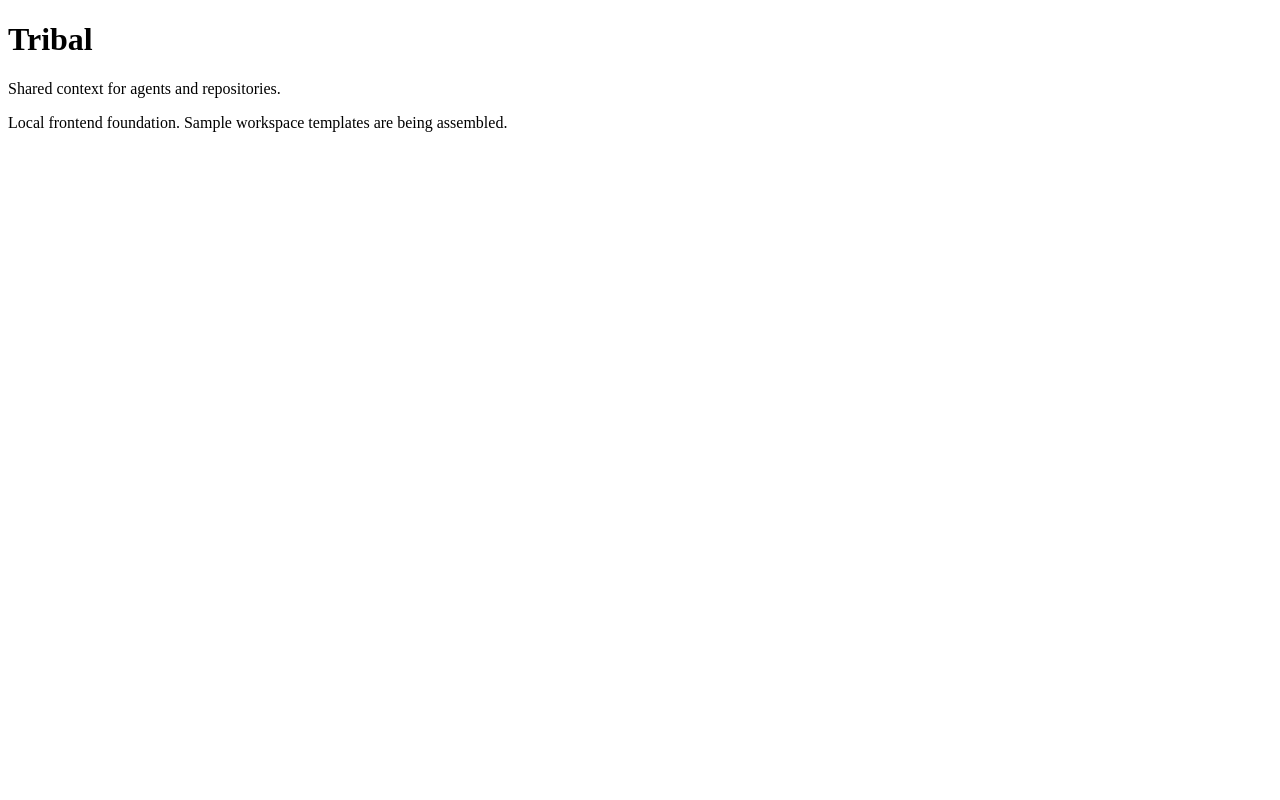
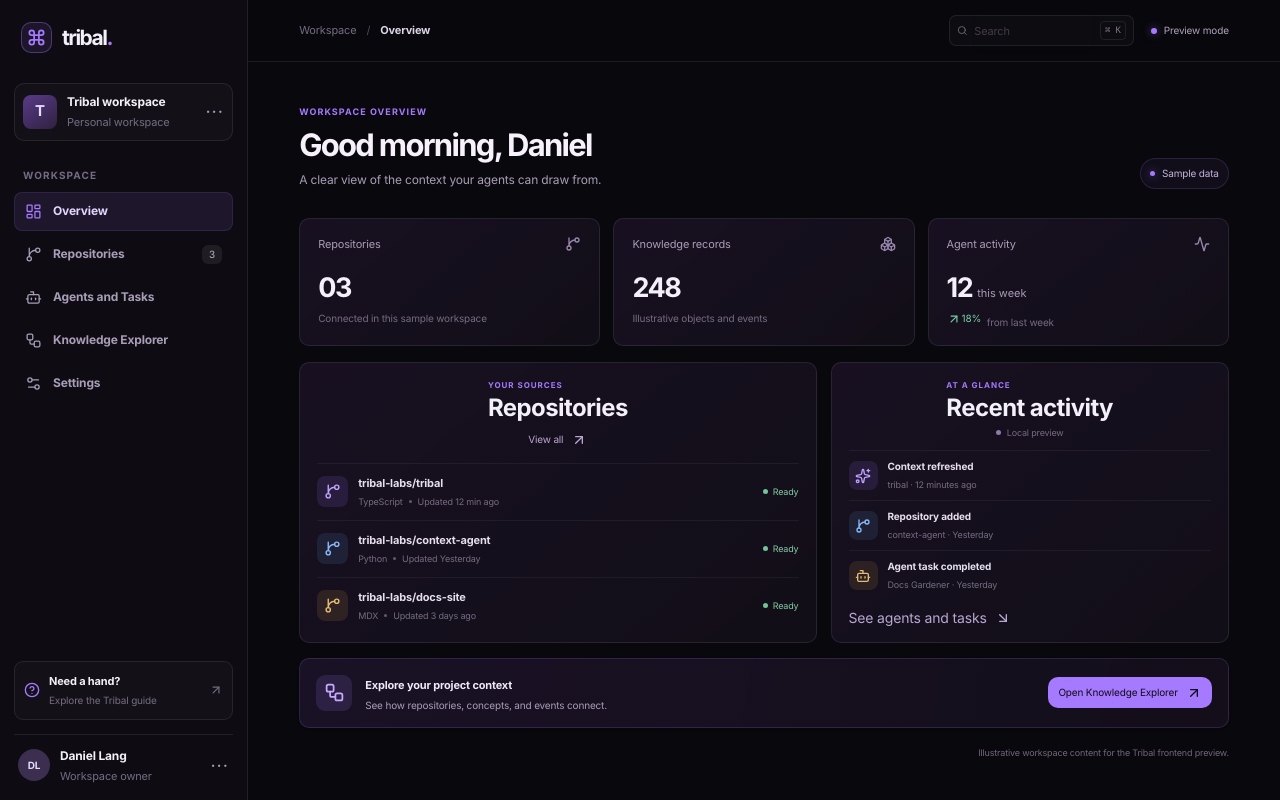
Before and after one commit to Dlang-max/Tribal, a React (Vite) app: page / in a window 1280 px wide. Built offline with nearby package versions, Linux system fonts and the light colour scheme.

Commit message:
feat(frontend): mount shell with knowledge explorer

```diff
--- a/src/app/App.tsx
+++ b/src/app/App.tsx
@@ -16,7 +16,6 @@ import {
 } from 'lucide-react';
 import { NAVIGATION_ITEMS, type NavigationId } from '@/shared';
 import { Button, Card, CardContent, CardHeader, CardTitle, Input } from '@/components/ui';
-import '@/theme/index.css';
 import './app.css';
 
 type AppProps = {
--- a/src/features/knowledge-explorer/knowledge-explorer.css
+++ b/src/features/knowledge-explorer/knowledge-explorer.css
@@ -47,7 +47,7 @@
 .ke-canvas .react-flow__controls { overflow: hidden; border: 1px solid #59436c; border-radius: 8px; box-shadow: none; }
 .ke-canvas .react-flow__controls-button { border-bottom-color: #59436c; background: #251833; fill: #F4F0FA; }
 .ke-canvas .react-flow__controls-button:hover { background: #38244b; }
-.ke-canvas .react-flow__attribution { display: none; }
+.ke-canvas .react-flow__attribution { border-radius: 4px; color: var(--ke-muted); background: rgba(16, 11, 24, .88); }
 .ke-node { display: grid; gap: 7px; padding: 12px; }
 .ke-node small { color: var(--ke-accent); font-size: 9px; font-weight: 700; letter-spacing: .06em; text-transform: uppercase; }
 .ke-node strong { overflow: hidden; font-size: 12px; text-overflow: ellipsis; white-space: nowrap; }
@@ -91,7 +91,7 @@
   .ke-header { align-items: stretch; flex-direction: column; }
   .ke-project-picker select { width: 100%; }
   .ke-layout { grid-template-columns: 1fr; }
-  .ke-browse { max-height: 430px; }
+  .ke-browse { max-height: none; overflow: visible; }
   .ke-graph-panel { min-height: 420px; }
   .ke-inspector { grid-column: auto; }
 }
--- a/src/main.tsx
+++ b/src/main.tsx
@@ -1,5 +1,8 @@
 import { StrictMode } from 'react';
 import { createRoot } from 'react-dom/client';
+import App from '@/app/App';
+import { KnowledgeExplorer } from '@/features/knowledge-explorer/KnowledgeExplorer';
+import '@/theme/index.css';
 
 const root = document.getElementById('root');
 
@@ -9,10 +12,6 @@ if (!root) {
 
 createRoot(root).render(
   <StrictMode>
-    <main>
-      <h1>Tribal</h1>
-      <p>Shared context for agents and repositories.</p>
-      <p>Local frontend foundation. Sample workspace templates are being assembled.</p>
-    </main>
+    <App knowledgeExplorer={<KnowledgeExplorer />} />
   </StrictMode>,
 );
```
Also changed, not shown: index.html (+1 -0 lines), src/features/knowledge-explorer/KnowledgeExplorer.tsx (+2 -2 lines).
